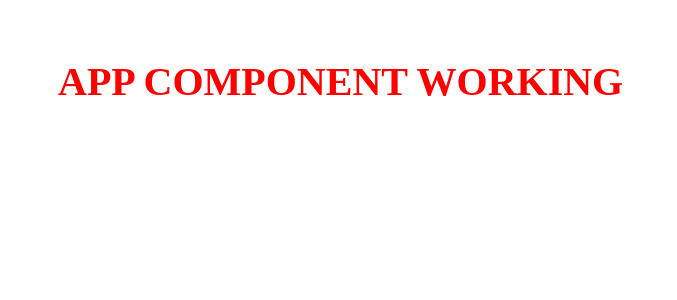
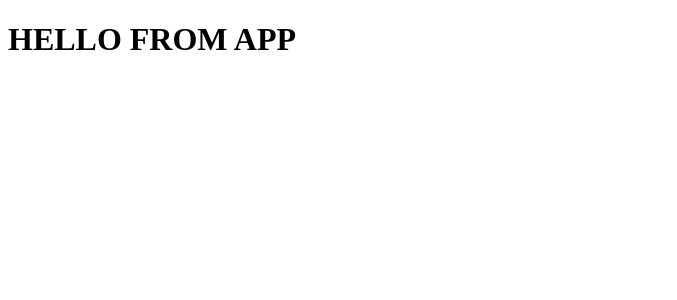
Before and after one commit to Shadow786s/ultimate-ai-translator-v2, a React (Vite) app in the folder frontend/: page / in a window 1280 px wide. Shown: the top 300 px of the page, without its empty margins (0-677 px from the left). Built offline with nearby package versions, Linux system fonts and the light colour scheme.

Commit message:
Update App.jsx

```diff
--- a/frontend/src/App.jsx
+++ b/frontend/src/App.jsx
@@ -1,18 +1,5 @@
 function App() {
-  return (
-    <div
-      style={{
-        minHeight: "100vh",
-        backgroundColor: "white",
-        color: "red",
-        padding: "50px",
-        fontSize: "40px",
-        fontWeight: "bold",
-      }}
-    >
-      APP COMPONENT WORKING
-    </div>
-  );
+  return <h1>HELLO FROM APP</h1>;
 }
 
 export default App;
```
